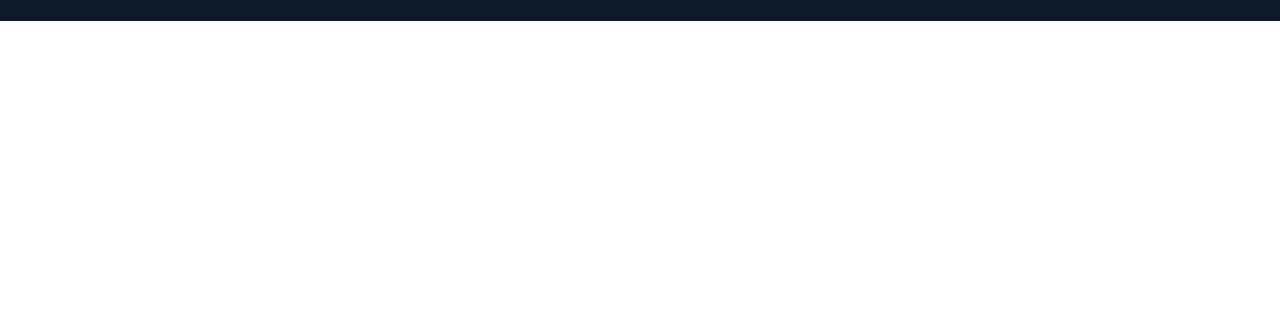
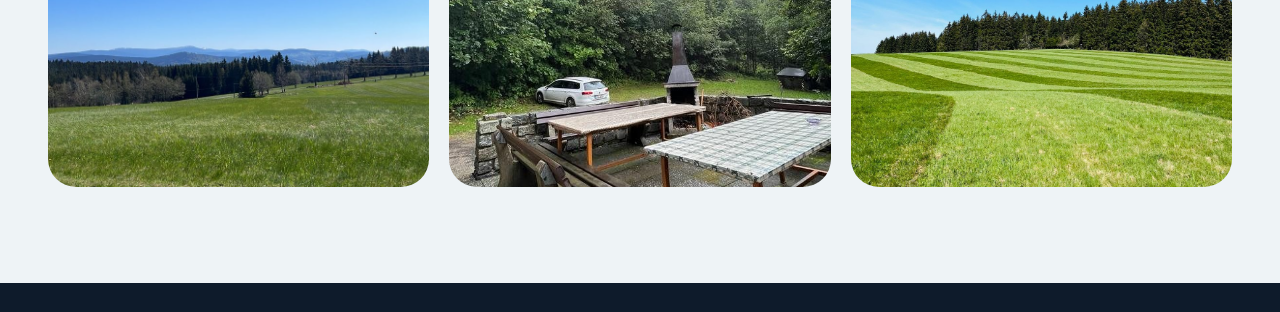
Before and after one commit to stezsky/berounka, a plain HTML site: page leto.html in a window 1280 px wide. Shown: the part 1101-1413 px from the top of the page. Before the commit the page ends 1122 px from the top, so only its background shows below. Drawn offline with nearby package versions, Linux system fonts and the light colour scheme.

Commit message:
Léto: další tři fotografie na konec stránky
Co-Authored-By: Claude Sonnet 5.5 <noreply@anthropic.com>
Claude-Session: https://claude.ai/code/session_016L8JbeWzXZuQFvheCVfWa3

```diff
--- a/leto.html
+++ b/leto.html
@@ -51,6 +51,11 @@
 <div class="tile" style="background: #FFFFFF"><h2 class="h3">Koupání</h2><p style="color: #33465A">V obci Bedřichov je bezplatné přírodní koupaliště s přilehlou restaurací, asi 2500 m od chaty směrem na Liberec. Možné je i koupání v jablonecké přehradní nádrži.</p></div>
 <div class="tile" style="background: #FFFFFF"><h2 class="h3">Příjemné večery</h2><p style="color: #33465A">Terasa vybavená grilem s udírnou a nedaleké ohniště.</p></div>
 </div>
+<div style="display: grid; grid-template-columns: repeat(auto-fit, minmax(min(280px, 100%), 1fr)); gap: 20px">
+<div style="height: 320px"><img loading="lazy" class="ph" src="img/leto-louka.jpg" alt="Zelená louka s výhledem na horské hřebeny pod modrou oblohou"></div>
+<div style="height: 320px"><img loading="lazy" class="ph" src="img/leto-terasa.jpg" alt="Terasa s lavicemi, stoly a grilem v létě"></div>
+<div style="height: 320px"><img loading="lazy" class="ph" src="img/leto-sekana-louka.jpg" alt="Posekaná louka s lesem pod modrou oblohou"></div>
+</div>
 </div>
 </section>
 
```
Also changed, not shown: img/leto-louka.jpg (added), img/leto-sekana-louka.jpg (added), img/leto-terasa.jpg (added).
